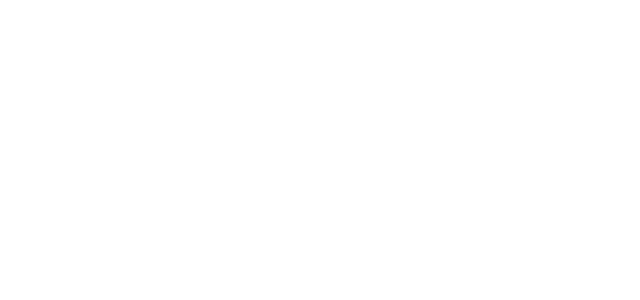
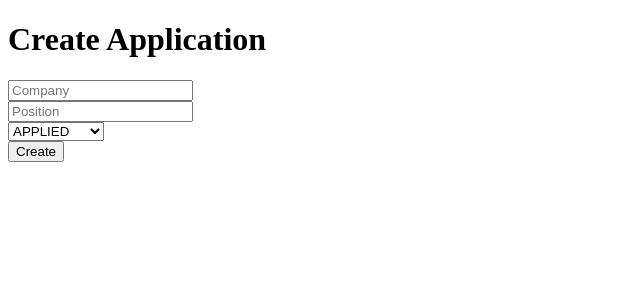
Before and after one commit to osmanalnaser/job-application-tracker, a React (Vite) app in the folder frontend/: page /applications/create in a window 1280 px wide. Before the commit this address had no page. Shown: the top 300 px of the page, without its empty margins (0-640 px from the left). Built offline with nearby package versions, Linux system fonts and the light colour scheme; sample sign-in values are in the browser's storage.

Commit message:
feat: add create application button to applications page

```diff
--- a/frontend/src/App.tsx
+++ b/frontend/src/App.tsx
@@ -9,6 +9,7 @@ import {
 import LoginPage from "./pages/LoginPage";
 import DashboardPage from "./pages/DashboardPage";
 import ApplicationsPage from "./pages/ApplicationsPage";
+import CreateApplicationPage from "./pages/CreateApplicationPage";
 
 function ProtectedRoute({
   children,
@@ -48,6 +49,14 @@ function App() {
             </ProtectedRoute>
           }
         />
+        <Route
+          path="/applications/create"
+          element={
+            <ProtectedRoute>
+              <CreateApplicationPage />
+            </ProtectedRoute>
+          }
+        />
       </Routes>
     </Router>
   );
--- a/frontend/src/pages/ApplicationsPage.tsx
+++ b/frontend/src/pages/ApplicationsPage.tsx
@@ -1,5 +1,6 @@
 import { useEffect, useState } from "react";
 import axiosInstance from "../api/axiosInstance";
+import { useNavigate } from "react-router-dom";
 
 interface JobApplication {
   id: number;
@@ -11,6 +12,7 @@ interface JobApplication {
 function ApplicationsPage() {
   const [applications, setApplications] = useState<JobApplication[]>([]);
   const [page, setPage] = useState(0);
+  const navigate = useNavigate();
 
   const fetchApplications = async () => {
     try {
@@ -34,6 +36,10 @@ function ApplicationsPage() {
   return (
     <div>
       <h1>Applications</h1>
+
+      <button onClick={() => navigate("/applications/create")}>
+        Create Application
+      </button>
 
       <table border={1}>
         <thead>
--- /dev/null
+++ b/frontend/src/pages/CreateApplicationPage.tsx
@@ -0,0 +1,76 @@
+import { useState } from "react";
+import { useNavigate } from "react-router-dom";
+import axiosInstance from "../api/axiosInstance";
+
+function CreateApplicationPage() {
+  const [company, setCompany] = useState("");
+  const [position, setPosition] = useState("");
+  const [status, setStatus] = useState("APPLIED");
+
+  const navigate = useNavigate();
+
+  const handleSubmit = async (e: React.FormEvent) => {
+    e.preventDefault();
+
+    try {
+      await axiosInstance.post("/api/applications", {
+        company,
+        position,
+        status,
+      });
+
+      console.log("Application created");
+
+      navigate("/applications");
+
+    } catch (error) {
+      console.error("ERROR CREATING APPLICATION:", error);
+    }
+  };
+
+  return (
+    <div>
+      <h1>Create Application</h1>
+
+      <form onSubmit={handleSubmit}>
+
+        <div>
+          <input
+            type="text"
+            placeholder="Company"
+            value={company}
+            onChange={(e) => setCompany(e.target.value)}
+          />
+        </div>
+
+        <div>
+          <input
+            type="text"
+            placeholder="Position"
+            value={position}
+            onChange={(e) => setPosition(e.target.value)}
+          />
+        </div>
+
+        <div>
+          <select
+            value={status}
+            onChange={(e) => setStatus(e.target.value)}
+          >
+            <option value="APPLIED">APPLIED</option>
+            <option value="INTERVIEW">INTERVIEW</option>
+            <option value="OFFER">OFFER</option>
+            <option value="REJECTED">REJECTED</option>
+          </select>
+        </div>
+
+        <button type="submit">
+          Create
+        </button>
+
+      </form>
+    </div>
+  );
+}
+
+export default CreateApplicationPage;
```
